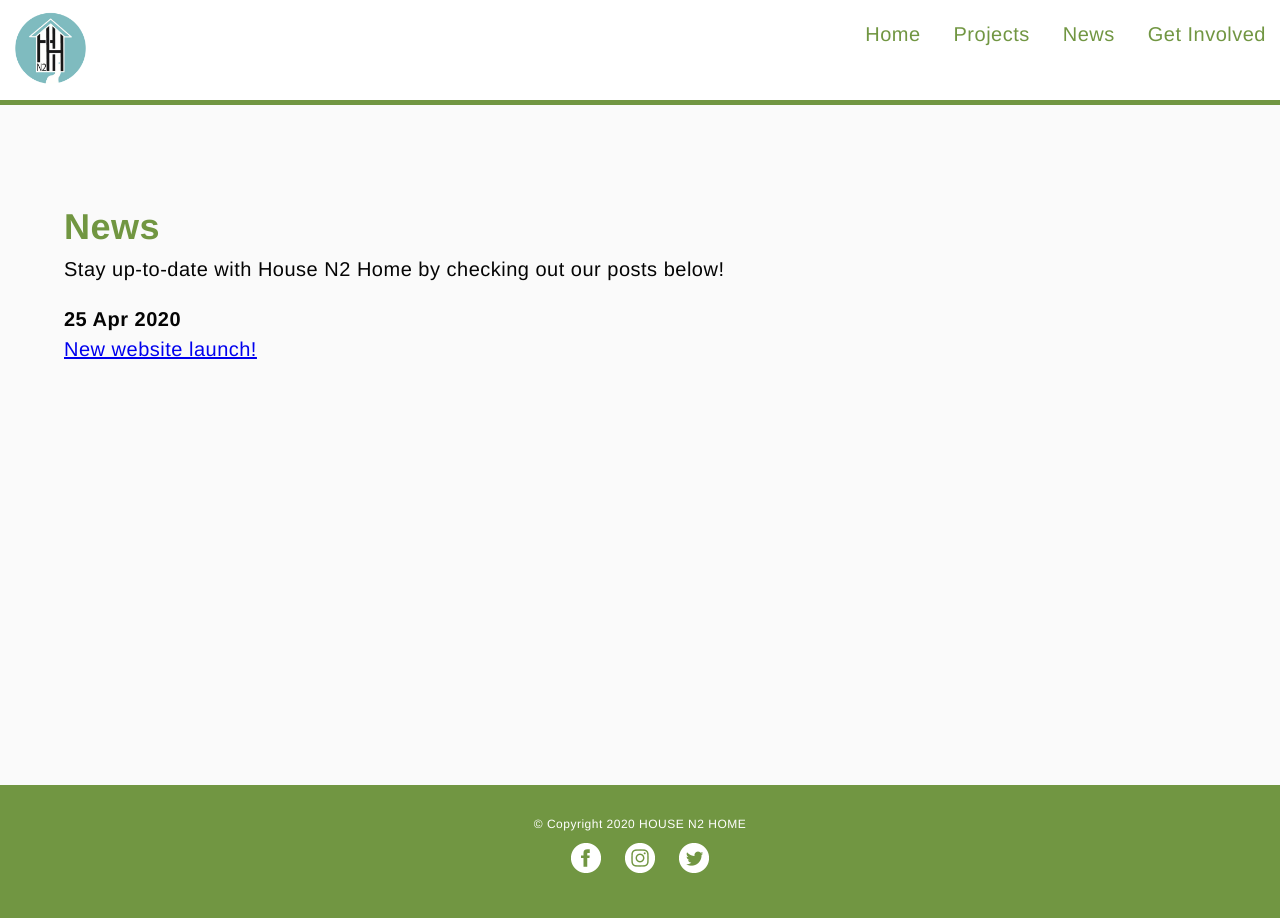
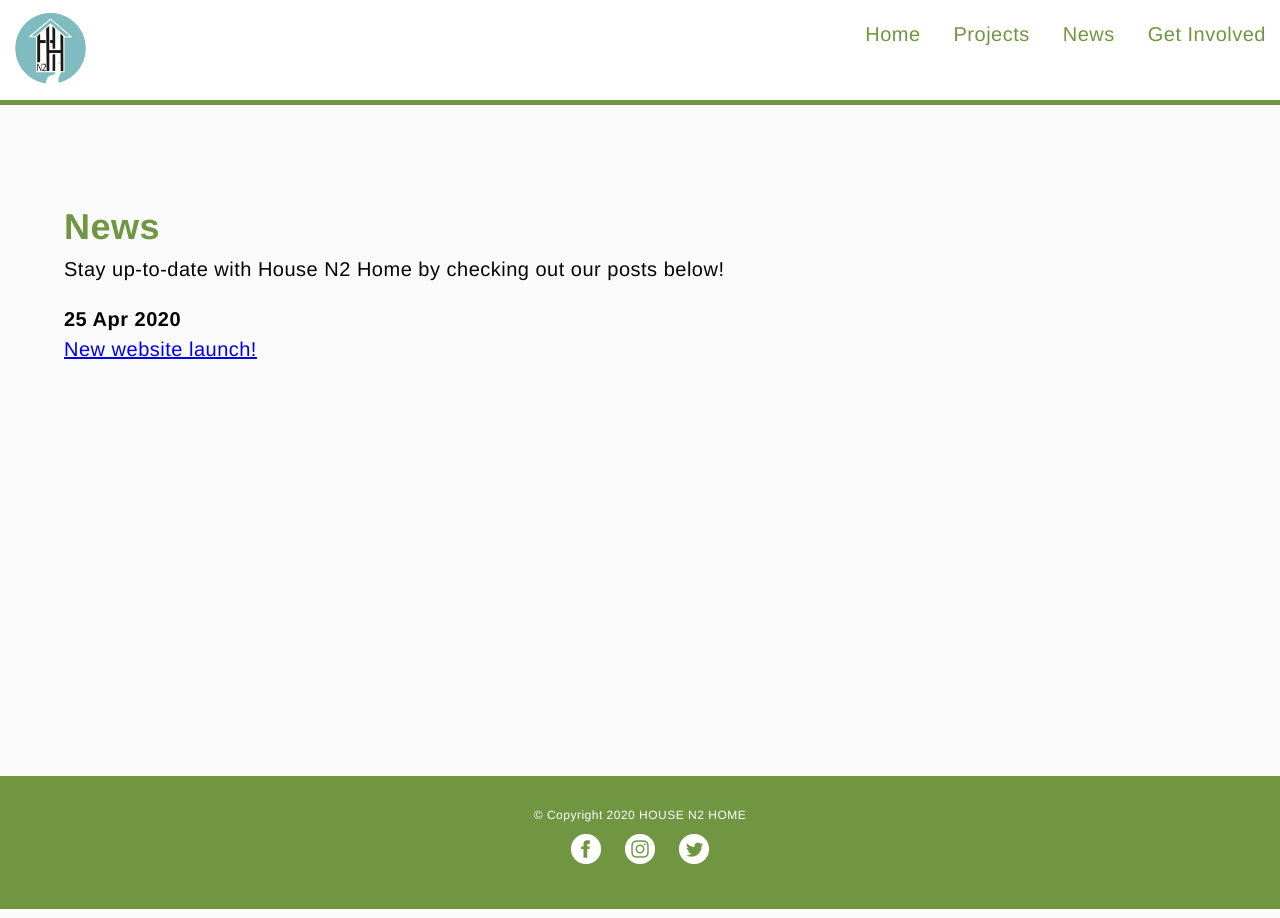
Before and after one commit to si-air2020/si-air2020.github.io, a Jekyll site: the page built from news/index.html, in a window 1280 px wide. Built offline with Jekyll 4.4.1, drawn with Linux system fonts in a browser that asks for light colours.

Commit message:
Update main.css

```diff
--- a/css/main.css
+++ b/css/main.css
@@ -598,5 +598,5 @@ footer{
 }
 
 .container {
-  min-height: 85vh
+  min-height: 84vh
 }
```
